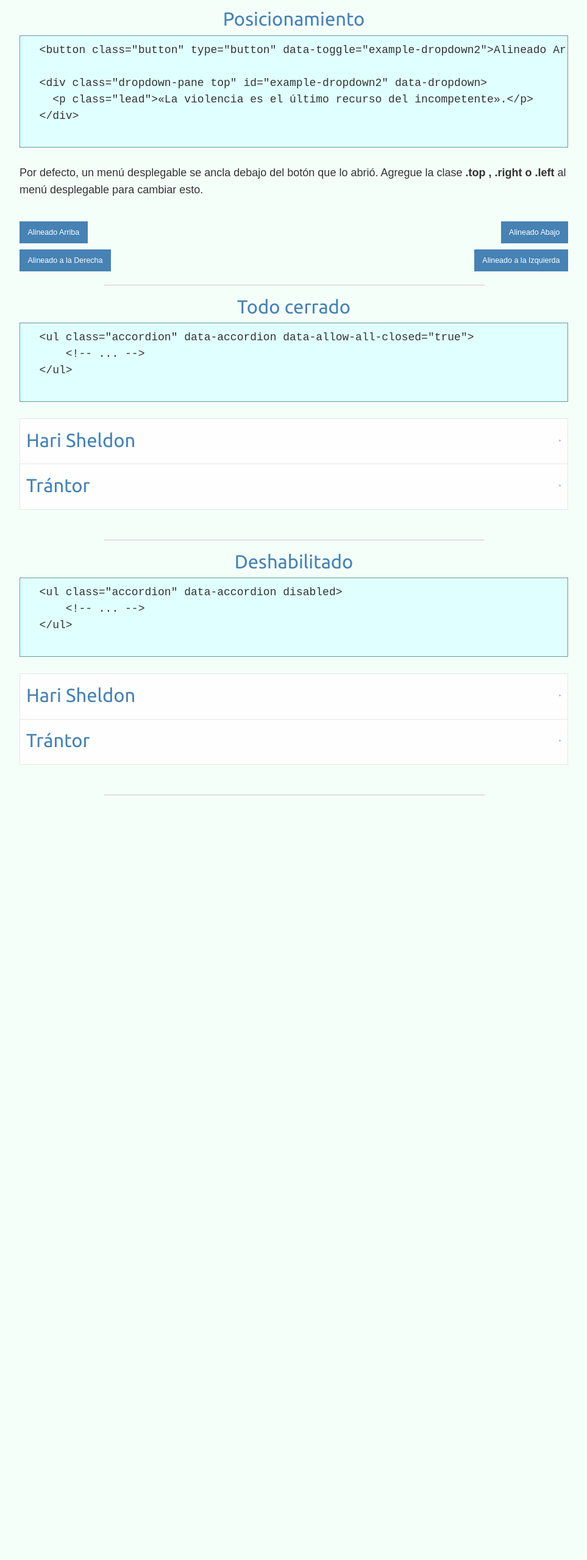
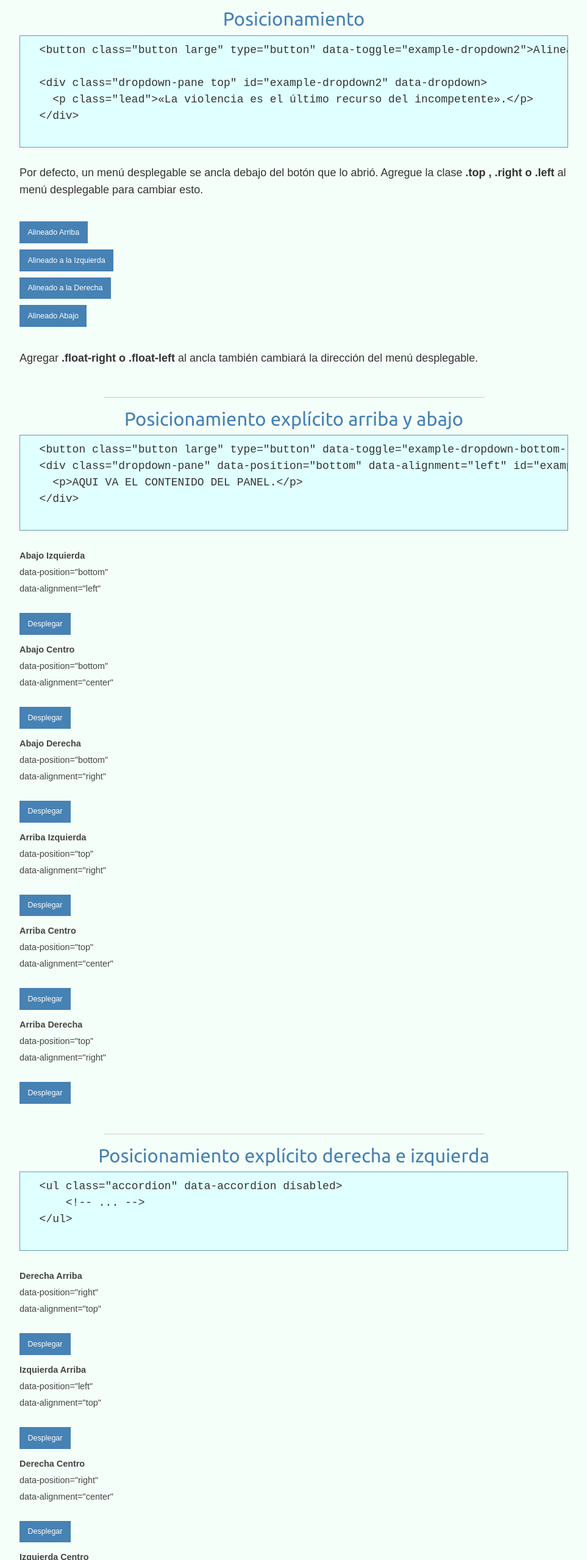
Before and after one commit to Caballero73/Foundation-fuente, a website: page dist/desplegable.html in a window 1280 px wide. Shown: the part 865-3423 px from the top of the page at 61% size, without its empty margins (158-1121 px from the left). Before the commit the page ends 2182 px from the top, so only its background shows below. Drawn offline with Linux system fonts and the light colour scheme.

Commit message:
Completada sección para contenedores desplegables

```diff
--- a/dist/desplegable.html
+++ b/dist/desplegable.html
@@ -28,7 +28,9 @@
       <ul class="vertical menu mt-3">
         <li><a href="index.html" title="Inicio"><i class="fa fa-home"></i> Inicio</a></li>
         <li><a href="#basico" title="Lo básico">Lo básico</a></li>
-        <li><a href="#multiple" title="Multi-expandir">Multi-expandir</a></li>
+        <li><a href="#posicion" title="Posicionamiento">Posicionamiento</a></li>
+        <li><a href="#explicito1" title="Posicionamiento explícito arriba y abajo">Posicionamiento explícito arriba y abajo</a></li>
+        <li><a href="#explicito2" title="Posicionamiento explícito derecha e izquierda">Posicionamiento explícito derecha e izquierda</a></li>
       </ul>
       </div><!-- /.menu-offcanvas -->
     </div><!-- /.off-canvas-wrapper -->
@@ -93,7 +95,7 @@
 
   <center id="posicion"><h3>Posicionamiento</h3></center>
   <pre>
-  &lt;button class="button" type="button" data-toggle="example-dropdown2">Alineado Arriba&lt;/button>
+  &lt;button class="button large" type="button" data-toggle="example-dropdown2">Alineado Arriba&lt;/button>
 
   &lt;div class="dropdown-pane top" id="example-dropdown2" data-dropdown>
     &lt;p class="lead">«La violencia es el último recurso del incompetente».&lt;/p>
@@ -102,122 +104,207 @@
   <br>
   <p>Por defecto, un menú desplegable se ancla debajo del botón que lo abrió. Agregue la clase <b>.top , .right o .left</b> al menú desplegable para cambiar esto.</p>
   <br>
+  <div>
     <button class="button large" type="button" data-toggle="example-dropdown3">Alineado Arriba</button>
     <div class="dropdown-pane top" id="example-dropdown3" data-dropdown>
       <p class="lead">«La violencia es el último recurso del incompetente».</p>
     </div>
-  <button class="button large" type="button" data-toggle="example-dropdown4" style="float: right;">Alineado Abajo</button>
-  <div class="dropdown-pane bottom" id="example-dropdown4" data-dropdown>
+  </div>
+
+  <div>
+    <button class="button large" type="button" data-toggle="example-dropdown6">Alineado a la Izquierda</button>
+    <div class="dropdown-pane left" id="example-dropdown6" data-dropdown>
       <p class="lead">«La violencia es el último recurso del incompetente».</p>
     </div>
-  <br>
+  </div>
+
+  <div>
     <button class="button large" type="button" data-toggle="example-dropdown5">Alineado a la Derecha</button>
     <div class="dropdown-pane right" id="example-dropdown5" data-dropdown>
       <p class="lead">«La violencia es el último recurso del incompetente».</p>
     </div>
+  </div>
 
-  <button class="button large" type="button" data-toggle="example-dropdown6" style="float: right;">Alineado a la Izquierda</button>
-  <div class="dropdown-pane left" id="example-dropdown6" data-dropdown>
+  <div>
+    <button class="button large" type="button" data-toggle="example-dropdown4">Alineado Abajo</button>
+    <div class="dropdown-pane" id="example-dropdown4" data-dropdown>
       <p class="lead">«La violencia es el último recurso del incompetente».</p>
     </div>
+  </div>
+  <br>
+  <p> Agregar <b>.float-right o .float-left</b> al ancla también cambiará la dirección del menú desplegable. </p>
   <br>
   <hr>
 
-  <center id="cerrado"><h3>Todo cerrado </h3></center>
+  <center id="explicito1"><h3>Posicionamiento explícito arriba y abajo</h3></center>
   <pre>
-  &lt;ul class="accordion" data-accordion data-allow-all-closed="true"&gt;
-      &lt;!-- ... --&gt;
-  &lt;/ul&gt;
+  &lt;button class="button large" type="button" data-toggle="example-dropdown-bottom-left">Desplegar&lt;/button>
+  &lt;div class="dropdown-pane" data-position="bottom" data-alignment="left" id="example-dropdown-bottom-left" data-dropdown data-auto-focus="true">
+    &lt;p>AQUI VA EL CONTENIDO DEL PANEL.&lt;/p>
+  &lt;/div>
   </pre>
   <br>
-  <ul class="accordion" data-accordion data-allow-all-closed="true">
-    <li class="accordion-item" data-accordion-item>
-      <!-- Título del panel del Acordeón -->
-      <a href="javascript:void(0);" class="accordion-title"><h3>Hari Sheldon</h3></a>
+  <div class="">
+    <div id="col1"
+      <!-- Bottom Left -->
+      <div>
+        <small><b>Abajo Izquierda</b><br>
+          data-position="bottom"<br>
+          data-alignment="left"</small><br>
+          <br>
+        <button class="button large" type="button" data-toggle="example-dropdown-bottom-left">Desplegar</button>
+        <div class="dropdown-pane" data-position="bottom" data-alignment="left" id="example-dropdown-bottom-left" data-dropdown data-auto-focus="true">
+          <p class="lead">Para tener éxito, la planificación sola es insuficiente. Uno debe improvisar también.</p>
+        </div>
+      </div>
 
-      <!-- Contenido del panel del acordeón. -->
-      <div class="accordion-content" data-tab-content>
-        <div class="row">
-          <div class="columns small-12 medium-8">
-            <p><h3>HARI SELDON</h3> Nació el año 11988 de la Era Galáctica; falleció en 12069. Las fechas suelen expresarse en términos de la Era Fundacional en curso, como –79 del año 1 E. F. Nacido en el seno de una familia de clase media en Helicón, sector de Arturo (donde su padre, según una leyenda de dudosa autenticidad, fue cultivador de tabaco en las plantas hidropónicas delplaneta), pronto demostró una sorprendente capacidad para las matemáticas. Las anécdotas sobre su inteligencia son innumerables, y algunas contradictorias.</p>
-            <cite>Enciclopedia Galáctica</cite>
+      <!-- Bottom Center -->
+      <div>
+        <small><b>Abajo Centro</b><br>
+          data-position="bottom"<br>
+          data-alignment="center"</small><br>
           <br>
-          </div><!-- /.column -->
-          <div class="columns small-12 medium-4 right">
-            <img class="thumbnail" src="assets/img/img-hari-seldon.jpg">
-          </div><!-- /.column -->
-        </div><!-- /.row -->
+        <button class="button large" type="button" data-toggle="example-dropdown-bottom-center">Desplegar</button>
+        <div class="dropdown-pane" data-position="bottom" data-alignment="center" id="example-dropdown-bottom-center" data-dropdown data-auto-focus="true">
+          <p class="lead">En primer lugar acabemos con Sócrates, porque ya estoy harto de este invento de que no saber nada es un signo de sabiduría.</p>
         </div>
-    </li>
+      </div>
 
-    <li class="accordion-item" data-accordion-item>
-      <!-- Título del panel del Acordeón -->
-      <a href="javascript:void(0);" class="accordion-title"><h3>Trántor</h3></a>
+      <!-- Bottom Right -->
+      <div>
+        <small><b>Abajo Derecha</b><br>
+          data-position="bottom"<br>
+          data-alignment="right"</small><br>
+          <br>
+        <button class="button large" type="button" data-toggle="example-dropdown-bottom-right">Desplegar</button>
+        <div class="dropdown-pane" data-position="bottom" data-alignment="right" id="example-dropdown-bottom-right" data-dropdown data-auto-focus="true">
+          <p class="lead">Un sutil pensamiento erróneo puede dar lugar a una indagación fructífera que revela verdades de gran valor.</p>
+        </div>
+      </div>
+    </div><!-- ./col1 -->
 
-      <!-- Contenido del panel del acordeón. -->
-      <div class="accordion-content" data-tab-content>
-        <div class="row">
-          <div class="columns small-12 medium-7">
-            <p><h3>TRÁNTOR</h3> Al comienzo del decimotercer milenio, esta tendencia alcanzó su punto culminante. Como centro del Gobierno imperial durante ininterrumpidos centenares de generaciones, y localizado, como estaba, en las regiones centrales de la Galaxia, entre los mundos más densamente poblados e industrialmente avanzados del sistema, no pudo dejar de ser el grupo humano más denso y rico que la raza había visto jamás.</p>
-            <cite>Enciclopedia Galáctica</cite>
+    <div id="col2">
+      <!-- Top Left -->
+      <div>
+        <small><b>Arriba Izquierda</b><br>
+          data-position="top"<br>
+          data-alignment="right"</small><br>
           <br>
-          </div><!-- /.column -->
-          <div class="columns small-12 medium-5 right">
-            <img class="thumbnail" src="assets/img/img-trantor.jpg">
-          </div><!-- /.column -->
-        </div><!-- /.row -->
+        <button class="button large" type="button" data-toggle="example-dropdown-top-left">Desplegar</button>
+        <div class="dropdown-pane" data-position="top" data-alignment="left" id="example-dropdown-top-left" data-dropdown data-auto-focus="true">
+          <p class="lead">Nunca permitas que el sentido de la moral te impida hacer lo que está bien.</p>
         </div>
-    </li>
-  </ul><!-- /.accordion -->
+      </div>
+
+      <!-- Top Center -->
+      <div>
+        <small><b>Arriba Centro</b><br>
+          data-position="top"<br>
+          data-alignment="center"</small><br>
+          <br>
+        <button class="button large" type="button" data-toggle="example-dropdown-top-center">Desplegar</button>
+        <div class="dropdown-pane" data-position="top" data-alignment="center" id="example-dropdown-top-center" data-dropdown data-auto-focus="true">
+          <p class="lead">El aspecto más triste de la vida actual es que la ciencia gana en conocimiento más rápidamente que la sociedad en sabiduría.</p>
+        </div>
+      </div>
+
+      <!-- Top Right -->
+      <div>
+        <small><b>Arriba Derecha</b><br>
+          data-position="top"<br>
+          data-alignment="right"</small><br>
+          <br>
+        <button class="button large" type="button" data-toggle="example-dropdown-top-right">Desplegar</button>
+        <div class="dropdown-pane" data-position="top" data-alignment="right" id="example-dropdown-top-right" data-dropdown data-auto-focus="true">
+          <p class="lead">Ser autodidacta es, estoy convencido, el único tipo de educación que existe.</p>
+        </div>
+      </div>
+    </div>
+
+  </div><!-- ./row-cont -->
   <br>
   <hr>
 
-  <center id="deshabilitado"><h3>Deshabilitado</h3></center>
+  <center id="explicito2"><h3>Posicionamiento explícito derecha e izquierda</h3></center>
   <pre>
   &lt;ul class="accordion" data-accordion disabled&gt;
       &lt;!-- ... --&gt;
   &lt;/ul&gt;
   </pre>
   <br>
-  <ul class="accordion" data-accordion disabled>
-    <li class="accordion-item" data-accordion-item>
-      <!-- Título del panel del Acordeón -->
-      <a href="javascript:void(0);" class="accordion-title"><h3>Hari Sheldon</h3></a>
+  <!-- Right Top -->
+  <div>
+    <small><b>Derecha Arriba</b><br>
+      data-position="right"<br>
+      data-alignment="top"</small><br>
+      <br>
+    <button class="button large" type="button" data-toggle="example-dropdown-right-top">Desplegar</button>
+    <div class="dropdown-pane" data-position="right" data-alignment="top" id="example-dropdown-right-top" data-dropdown data-auto-focus="true">
+      <p class="lead">Ser autodidacta es, estoy convencido, el único tipo de educación que existe.</p>
+    </div>
+  </div>
 
-      <!-- Contenido del panel del acordeón. -->
-      <div class="accordion-content" data-tab-content>
-        <div class="row">
-          <div class="columns small-12 medium-8">
-            <p><h3>HARI SELDON</h3> Nació el año 11988 de la Era Galáctica; falleció en 12069. Las fechas suelen expresarse en términos de la Era Fundacional en curso, como –79 del año 1 E. F. Nacido en el seno de una familia de clase media en Helicón, sector de Arturo (donde su padre, según una leyenda de dudosa autenticidad, fue cultivador de tabaco en las plantas hidropónicas delplaneta), pronto demostró una sorprendente capacidad para las matemáticas. Las anécdotas sobre su inteligencia son innumerables, y algunas contradictorias.</p>
-            <cite>Enciclopedia Galáctica</cite>
+  <!-- Left Top -->
+  <div>
+    <small><b>Izquierda Arriba</b><br>
+      data-position="left"<br>
+      data-alignment="top"</small><br>
       <br>
-          </div><!-- /.column -->
-          <div class="columns small-12 medium-4 right">
-            <img class="thumbnail" src="assets/img/img-hari-seldon.jpg">
-          </div><!-- /.column -->
-        </div><!-- /.row -->
+    <button class="button large" type="button" data-toggle="example-dropdown-left-top">Desplegar</button>
+    <div class="dropdown-pane" data-position="left" data-alignment="top" id="example-dropdown-left-top" data-dropdown data-auto-focus="true">
+      <p class="lead">El aspecto más triste de la vida actual es que la ciencia gana en conocimiento más rápidamente que la sociedad en sabiduría.</p>
     </div>
-    </li>
+  </div>
 
-    <li class="accordion-item" data-accordion-item>
-      <!-- Título del panel del Acordeón -->
-      <a href="javascript:void(0);" class="accordion-title"><h3>Trántor</h3></a>
+  <!-- Right Center -->
+  <div>
+    <small><b>Derecha Centro</b><br>
+      data-position="right"<br>
+      data-alignment="center"</small><br>
+      <br>
+    <button class="button large" type="button" data-toggle="example-dropdown-right-center">Desplegar</button>
+    <div class="dropdown-pane" data-position="right" data-alignment="center" id="example-dropdown-right-center" data-dropdown data-auto-focus="true">
+      <p class="lead">Nunca permitas que el sentido de la moral te impida hacer lo que está bien.</p>
+    </div>
+  </div>
 
-      <!-- Contenido del panel del acordeón. -->
-      <div class="accordion-content" data-tab-content>
-        <div class="row">
-          <div class="columns small-12 medium-7">
-            <p><h3>TRÁNTOR</h3> Al comienzo del decimotercer milenio, esta tendencia alcanzó su punto culminante. Como centro del Gobierno imperial durante ininterrumpidos centenares de generaciones, y localizado, como estaba, en las regiones centrales de la Galaxia, entre los mundos más densamente poblados e industrialmente avanzados del sistema, no pudo dejar de ser el grupo humano más denso y rico que la raza había visto jamás.</p>
-            <cite>Enciclopedia Galáctica</cite>
+
+  <!-- Left Center -->
+  <div>
+    <small><b>Izquierda Centro</b><br>
+      data-position="left"<br>
+      data-alignment="center"</small><br>
       <br>
-          </div><!-- /.column -->
-          <div class="columns small-12 medium-5 right">
-            <img class="thumbnail" src="assets/img/img-trantor.jpg">
-          </div><!-- /.column -->
-        </div><!-- /.row -->
+    <button class="button large" type="button" data-toggle="example-dropdown-left-center">Desplegar</button>
+    <div class="dropdown-pane" data-position="left" data-alignment="center" id="example-dropdown-left-center" data-dropdown data-auto-focus="true">
+      <p class="lead">Un sutil pensamiento erróneo puede dar lugar a una indagación fructífera que revela verdades de gran valor.</p>
     </div>
-    </li>
-  </ul><!-- /.accordion -->
+  </div>
+
+  <!-- Right Bottom -->
+  <div>
+    <small><b>Derecha Abajo</b><br>
+      data-position="right"<br>
+      data-alignment="bottom"</small><br>
+      <br>
+    <button class="button large" type="button" data-toggle="example-dropdown-right-bottom">Desplegar</button>
+    <div class="dropdown-pane" data-position="right" data-alignment="bottom" id="example-dropdown-right-bottom" data-dropdown data-auto-focus="true">
+      <p class="lead">En primer lugar acabemos con Sócrates, porque ya estoy harto de este invento de que no saber nada es un signo de sabiduría.</p>
+    </div>
+  </div>
+
+
+  <!-- Left Bottom -->
+  <div>
+    <small><b>Izquierda Abajo</b><br>
+      data-position="left"<br>
+      data-alignment="bottom"</small><br>
+      <br>
+    <button class="button large" type="button" data-toggle="example-dropdown-left-bottom">Desplegar</button>
+    <div class="dropdown-pane" data-position="left" data-alignment="bottom" id="example-dropdown-left-bottom" data-dropdown data-auto-focus="true">
+    </div>
+  </div>
+
   <br>
   <hr>
 
```
Lines whose indentation alone changed are shown as unchanged.
